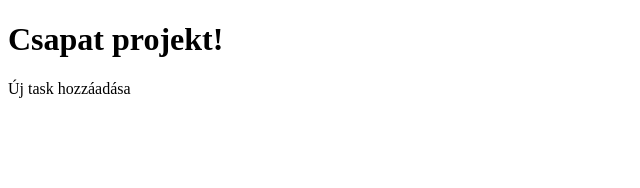
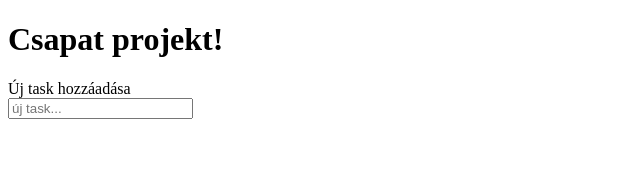
Before and after one commit to kmagdi/react_task_team_test, a React (Vite) app: page / in a window 1280 px wide. Shown: the top 188 px of the page, without its empty margins (0-640 px from the left). Built offline with nearby package versions, Linux system fonts and the light colour scheme.

Commit message:
owner:form-input

```diff
--- a/src/components/AddTask.jsx
+++ b/src/components/AddTask.jsx
@@ -4,6 +4,10 @@ export const AddTask = () => {
   return (
     <div>
       Új task hozzáadása
+      <form action="">
+        <input type="text" placeholder='új task...' />
+
+      </form>
     </div>
   )
 }
```
